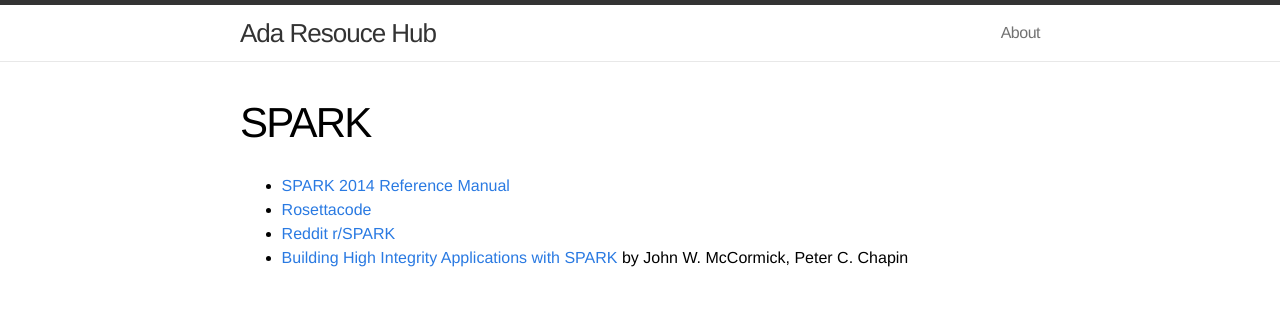
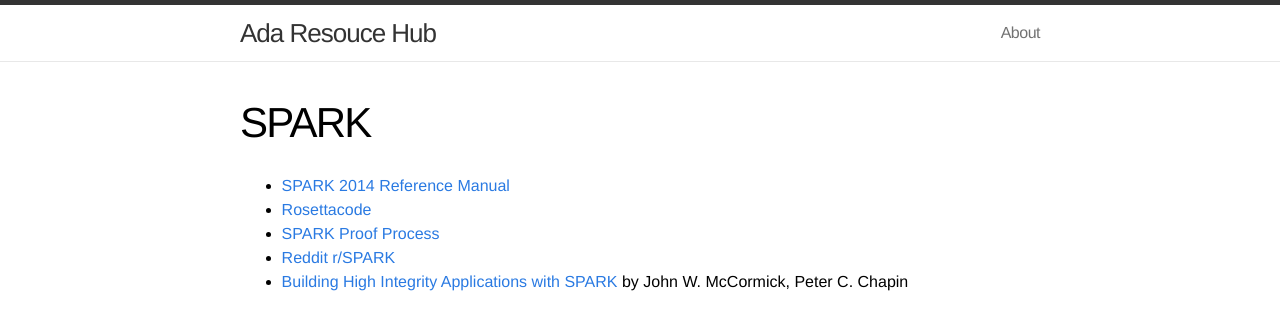
Before and after one commit to quornings/quornings.github.io, a Jekyll site: the page built from ada/spark.md, in a window 1280 px wide. Shown: the top 330 px of the page. Built offline with Jekyll 4.4.1, drawn with Linux system fonts in a browser that asks for light colours.

Commit message:
Add SPARK Proof Process

```diff
--- a/ada/spark.md
+++ b/ada/spark.md
@@ -4,7 +4,8 @@ title: 'SPARK'
 ---
 
 - [SPARK 2014 Reference Manual](https://docs.adacore.com/spark2014-docs/html/lrm/)
-- [Rosettacode](https://rosettacode.org/wiki/Category:SPRAK)
+- [Rosettacode](https://rosettacode.org/wiki/Category:SPARK)
+- [SPARK Proof Process](http://www.rosettacode.org/wiki/SPARK_Proof_Process)
 - [Reddit r/SPARK](https://www.reddit.com/r/spark/)
 - [Building High Integrity Applications with SPARK](https://books.google.com/books?id=Yh9TCgAAQBAJ)
 by John W. McCormick, Peter C. Chapin
```
